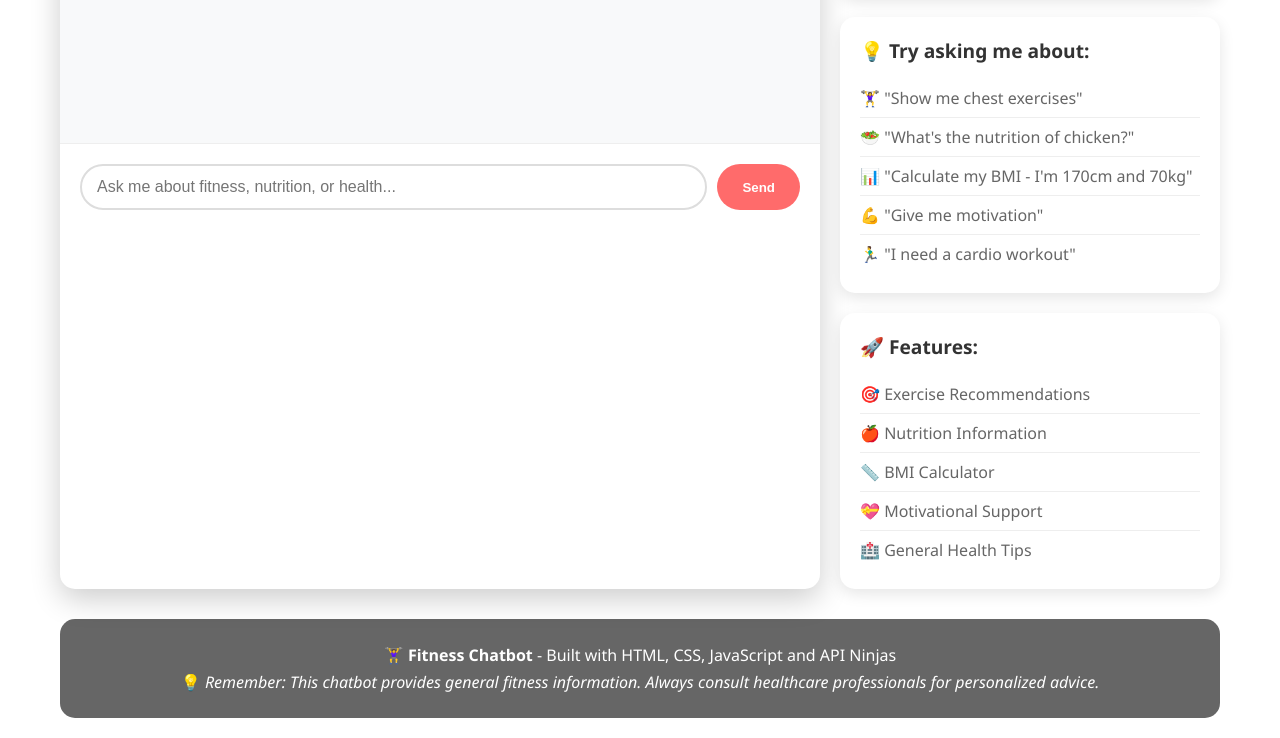
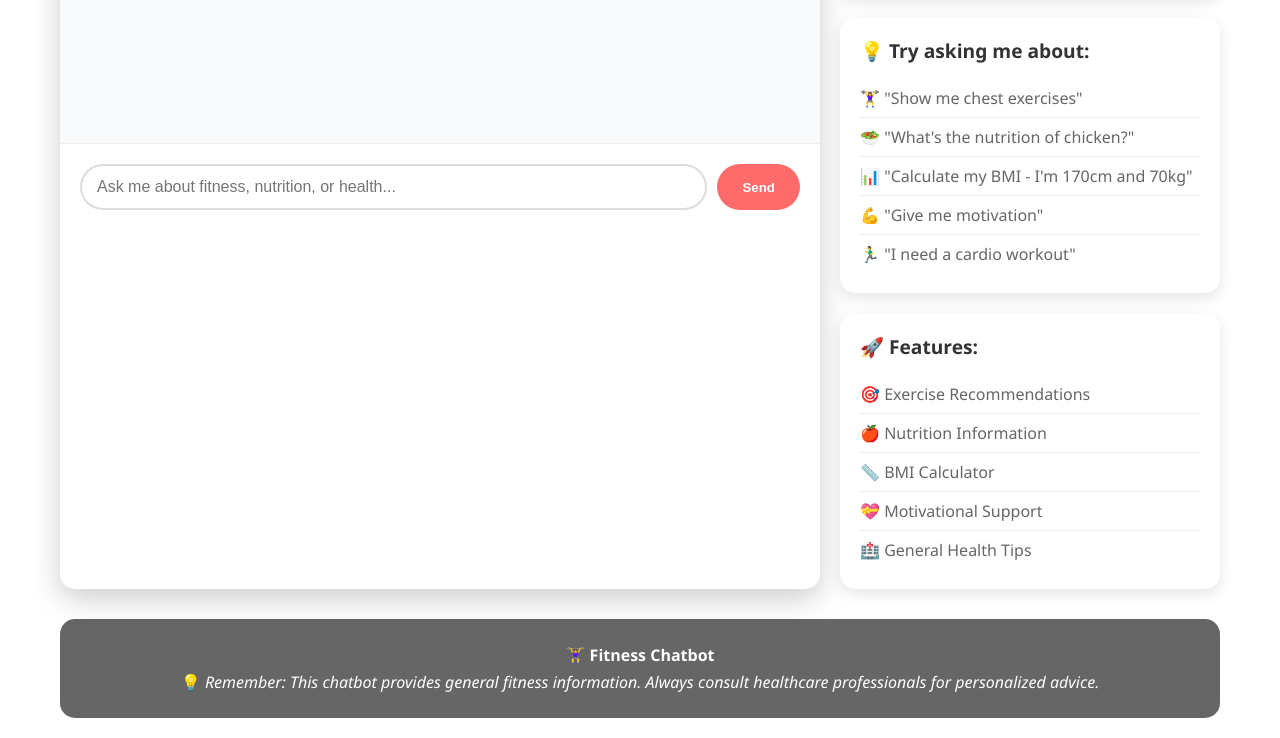
Before and after one commit to vedanntttt/fitness-chatbot, a plain HTML site: page index.html in a window 1280 px wide. Shown: the part 542-1280 px from the top of the page. Drawn offline with Linux system fonts and the light colour scheme.

Commit message:
Clean up footer text - remove tech stack details

```diff
--- a/index.html
+++ b/index.html
@@ -84,7 +84,7 @@
         </div>
 
         <footer class="footer">
-            <p>🏋️‍♀️ <strong>Fitness Chatbot</strong> - Built with HTML, CSS, JavaScript and API Ninjas</p>
+            <p>🏋️‍♀️ <strong>Fitness Chatbot</strong></p>
             <p>💡 <em>Remember: This chatbot provides general fitness information. Always consult healthcare professionals for personalized advice.</em></p>
         </footer>
     </div>
```
